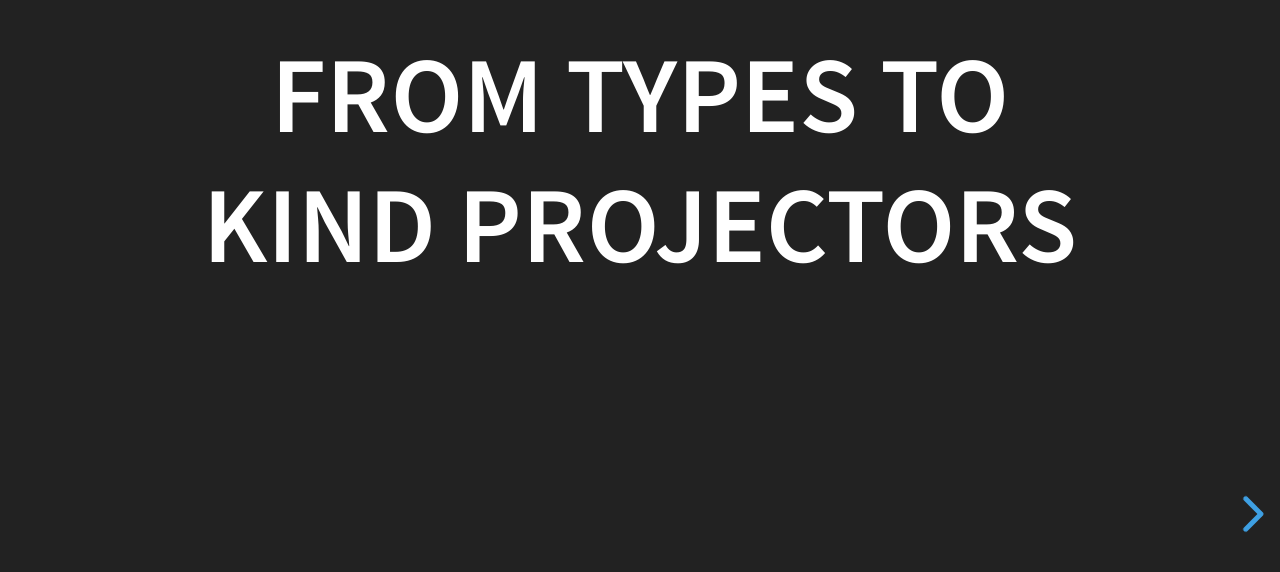
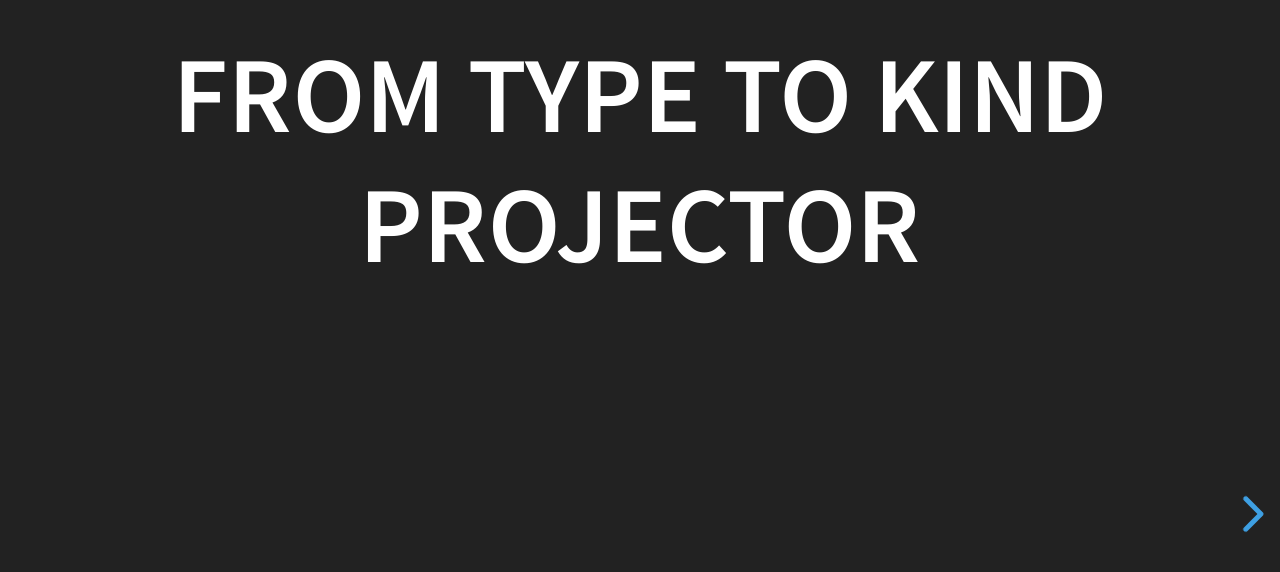
Before and after one commit to MateuszKubuszok/FromTypeToKindProjector, a website: page index.html in a window 1280 px wide. Shown: the part 224-796 px from the top of the page. Drawn offline with nearby package versions, Linux system fonts and the light colour scheme; some packages are replaced by stand-ins of ours.

Commit message:
Title fix

```diff
--- a/index.html
+++ b/index.html
@@ -1,4 +1,4 @@
-<!DOCTYPE html><html lang="en"><head><meta charset="utf-8"><title>From Types to Kind Projectors</title><meta content="yes" name="apple-mobile-web-app-capable"><meta content="black-translucent" name="apple-mobile-web-app-status-bar-style"><meta content="width=device-width, initial-scale=1.0, maximum-scale=1.0, user-scalable=no, minimal-ui" name="viewport"><link href="./css/reveal.css" rel="stylesheet"><link rel="stylesheet" href="./css/theme/black.css" id="theme"><script type="text/x-mathjax-config">MathJax.Hub.Config({
+<!DOCTYPE html><html lang="en"><head><meta charset="utf-8"><title>From Type to Kind Projector</title><meta content="yes" name="apple-mobile-web-app-capable"><meta content="black-translucent" name="apple-mobile-web-app-status-bar-style"><meta content="width=device-width, initial-scale=1.0, maximum-scale=1.0, user-scalable=no, minimal-ui" name="viewport"><link href="./css/reveal.css" rel="stylesheet"><link rel="stylesheet" href="./css/theme/black.css" id="theme"><script type="text/x-mathjax-config">MathJax.Hub.Config({
 tex2jax: {
   inlineMath: [["\\(", "\\)"]],
   displayMath: [["\\[", "\\]"]],
@@ -13,7 +13,7 @@ TeX: { equationNumbers: { autoNumber: "none" } }
 link.rel = 'stylesheet';
 link.type = 'text/css';
 link.href = window.location.search.match( /print-pdf/gi ) ? "./css/print/pdf.css" : "./css/print/paper.css";
-document.getElementsByTagName( 'head' )[0].appendChild( link );</script><!--[if lt IE 9]><script src="./lib/js/html5shiv.js"></script><![endif]--></head><body><div class="reveal"><div class="slides"><section class="title" data-state="title"><h1>From Types to Kind Projectors</h1><div class="preamble"><aside class="notes"><div class="paragraph"><p>Mention that whole presentaiton consitsts of 2 parts.</p></div>
+document.getElementsByTagName( 'head' )[0].appendChild( link );</script><!--[if lt IE 9]><script src="./lib/js/html5shiv.js"></script><![endif]--></head><body><div class="reveal"><div class="slides"><section class="title" data-state="title"><h1>From Type to Kind Projector</h1><div class="preamble"><aside class="notes"><div class="paragraph"><p>Mention that whole presentaiton consitsts of 2 parts.</p></div>
 <div class="paragraph"><p>part 1 - for newbies</p></div>
 <div class="paragraph"><p>part 2 - for people who already know something</p></div></aside></div></section>
 <section id="code_introduction_to_types_code"><h2><code>Introduction to Types</code></h2></section>
```
Also changed, not shown: 1 other file.
